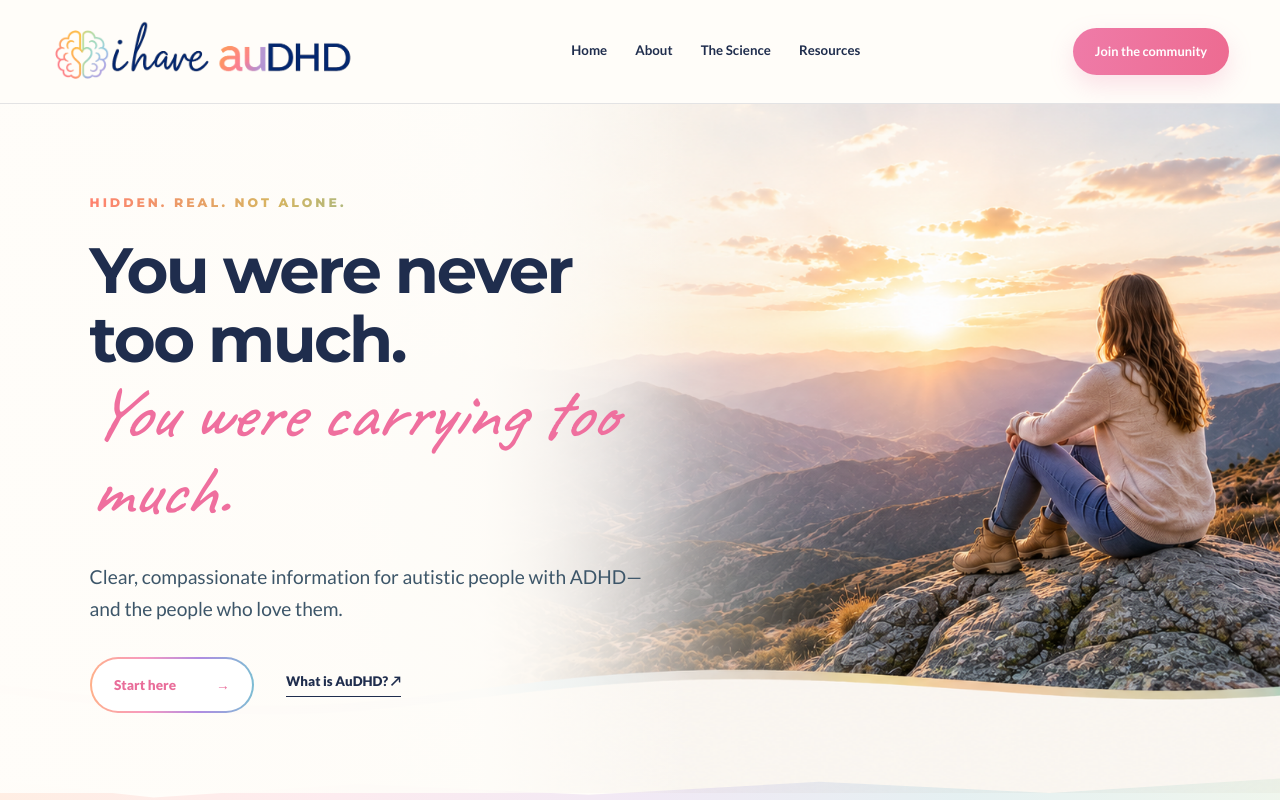
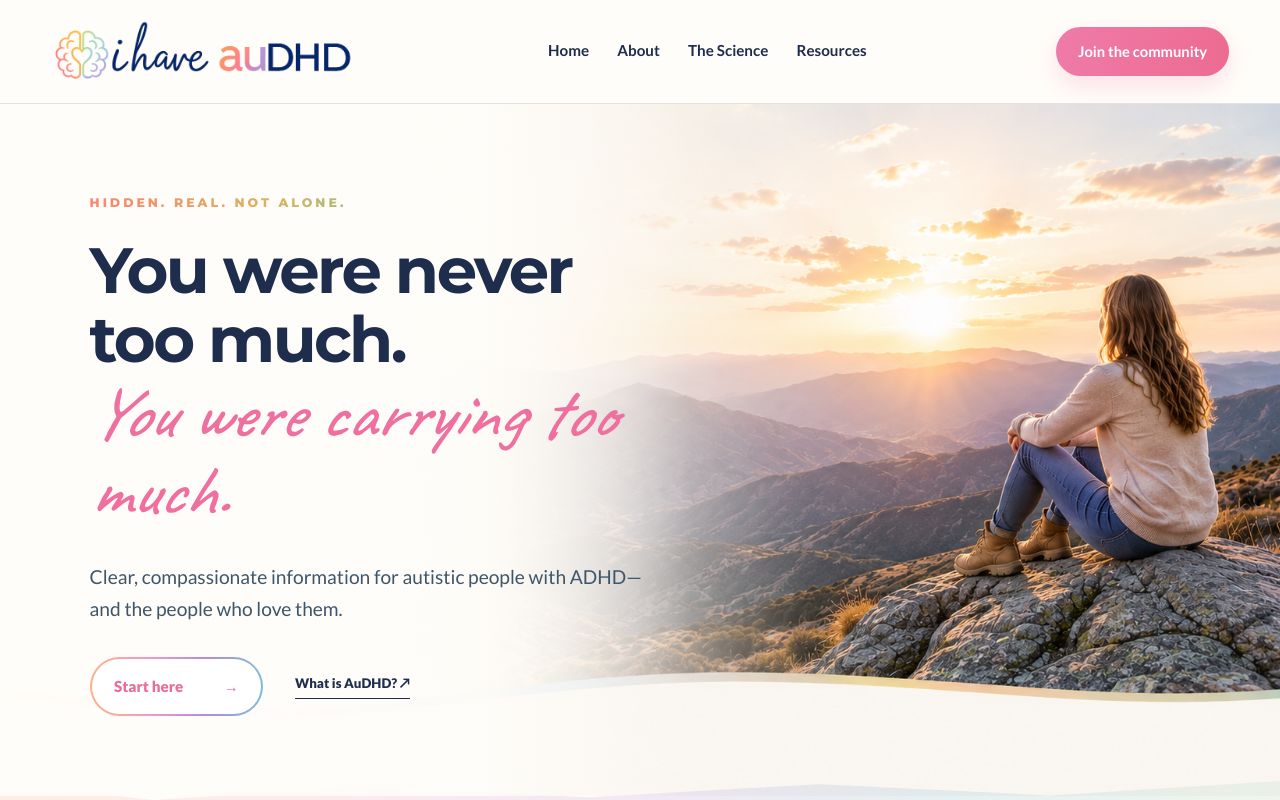
Before and after one commit to ihaveaudhd/ihaveaudhd, a Next.js app: page / in a window 1280 px wide. Shown: the top 800 px of the page. Built offline with nearby package versions, Linux system fonts and the light colour scheme.

Commit message:
Increase navigation and button font sizes

```diff
--- a/src/app/globals.css
+++ b/src/app/globals.css
@@ -41,11 +41,11 @@ a { color: inherit; text-decoration: none; }
 .brand { display: flex; align-items: center; gap: .55rem; }
 .header-logo { display: block; width: clamp(220px, 24vw, 340px); height: auto; }
 .footer-horizontal-logo { display: block; width: min(300px, 72vw); height: auto; }
-.site-header nav { display: flex; gap: clamp(1rem, 2.2vw, 2.3rem); font-size: .83rem; font-weight: 650; }
+.site-header nav { display: flex; gap: clamp(1rem, 2.2vw, 2.3rem); font-size: .95rem; font-weight: 650; }
 .site-header nav a { padding: .4rem 0; border-bottom: 2px solid transparent; }
 .site-header nav a:hover { color: #e9679a; border-color: var(--pink); }
 .header-cta {
-  font-size: .8rem;
+  font-size: .92rem;
   padding: .85rem 1.35rem;
   border-radius: 99px;
   font-weight: 700;
@@ -90,7 +90,7 @@ a { color: inherit; text-decoration: none; }
 .hero h1 em { color: #ef6f9e; font-family: var(--font-script), cursive; font-size: 1.12em; font-weight: 500; letter-spacing: 0; }
 .hero-intro { font-size: clamp(1.05rem, 1.5vw, 1.3rem); line-height: 1.65; max-width: 560px; margin: 2rem 0; color: #3d5669; }
 .hero-actions { display: flex; align-items: center; gap: 2rem; margin-top: 2rem; }
-.button { display: inline-flex; gap: 2.5rem; justify-content: space-between; align-items: center; padding: 1rem 1.4rem; border-radius: 99px; font-size: .85rem; font-weight: 750; }
+.button { display: inline-flex; gap: 2.5rem; justify-content: space-between; align-items: center; padding: 1rem 1.4rem; border-radius: 99px; font-size: .95rem; font-weight: 750; }
 .button.primary {
   color: #e96d9a;
   background: white;
```
